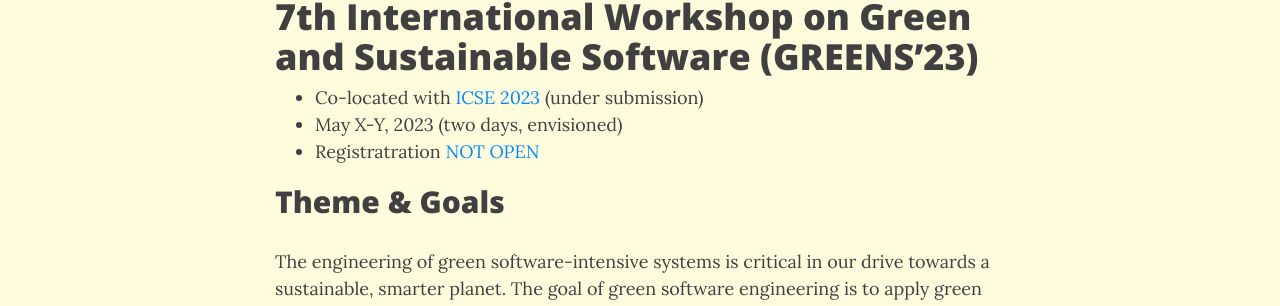
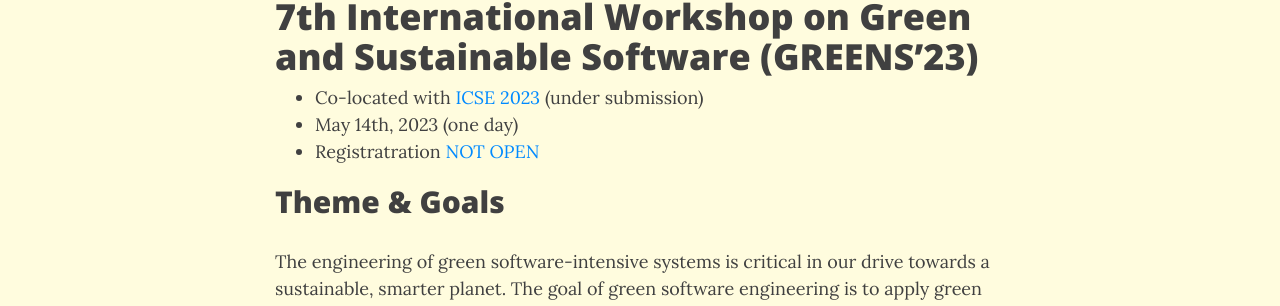
Before and after one commit to greensworkshop/greensworkshop.github.io, a Jekyll site: the page built from GREENS2023.md, in a window 1280 px wide and 900 px high. Shown: the part 269-575 px from the top of the window. Built offline with Jekyll 4.4.1, drawn with Linux system fonts in a browser that asks for light colours; nearby versions of some CDN libraries.

Commit message:
Update workshop dates

```diff
--- a/GREENS2023.md
+++ b/GREENS2023.md
@@ -6,7 +6,7 @@
 # 7th International Workshop on Green and Sustainable Software (GREENS'23)
 
 - Co-located with [ICSE 2023](https://conf.researchr.org/home/icse-2023) (under submission)
-- May X-Y, 2023 (two days, envisioned)
+- May 14th, 2023 (one day)
 - Registratration [NOT OPEN](https://conf.researchr.org/attending/icse-2023/registration)
 
 ## Theme & Goals
```
